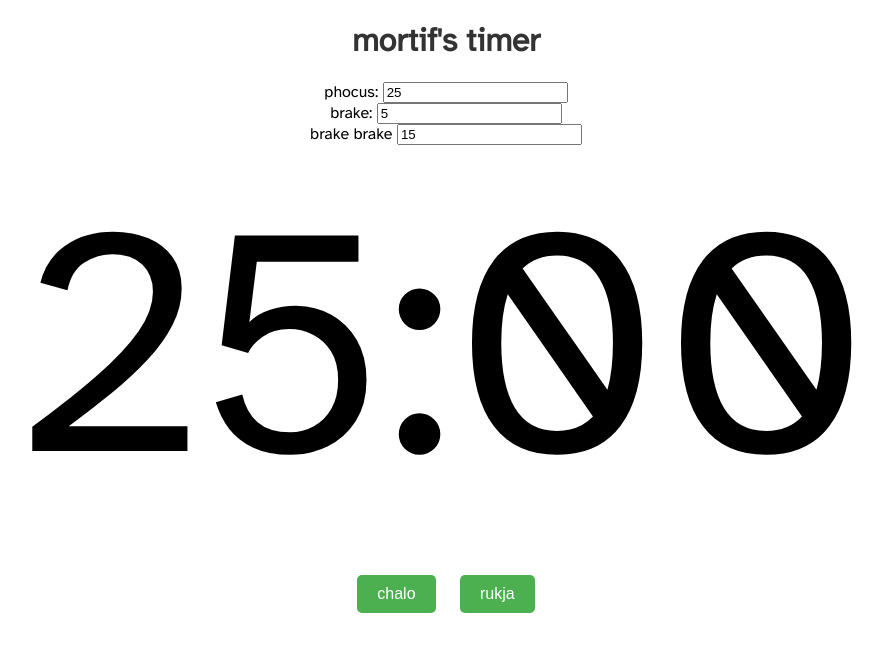
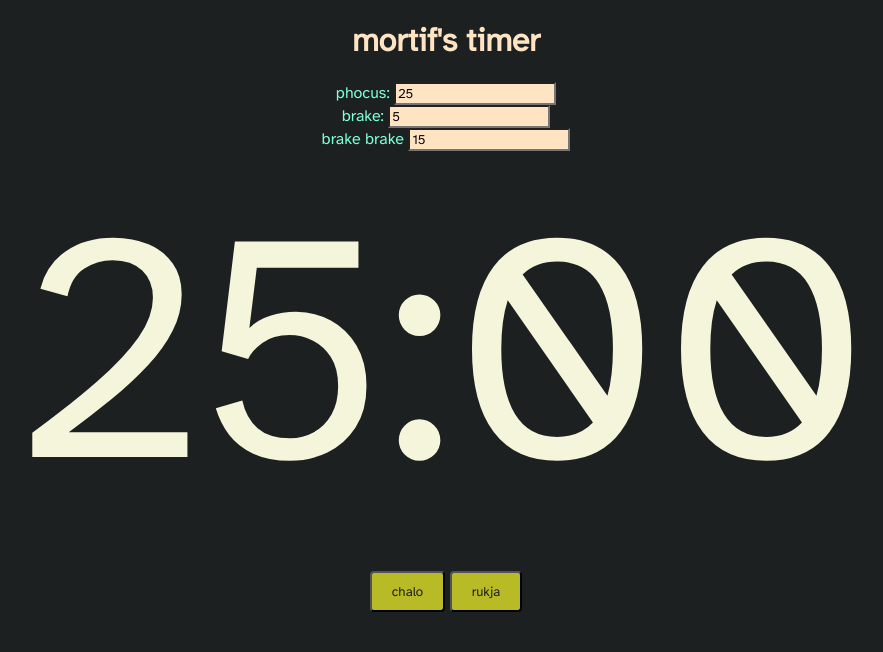
Before and after one commit to DrunkenLyricist/pomo, a plain HTML site: page index.html in a window 1280 px wide. Shown: the whole page, without its empty margins (194-1077 px from the left). Drawn offline with Linux system fonts and the light colour scheme.

Commit message:
Update index.html

```diff
--- a/index.html
+++ b/index.html
@@ -9,8 +9,8 @@
     body {
       font-family: 'Atkinson Hyperlegible', Arial, sans-serif;
       text-align: center;
-      background-color: #ffffff; /* Default background color */
-      transition: background-color 0.5s ease;
+      background-color: #1d2021; /* Default background color */
+      transition: background-color 10s ease;
     }
 
     body.break {
@@ -22,31 +22,48 @@
     }
 
     h1 {
-      color: #333;
+      color: bisque;
     }
 
     .timer {
       font-size: 25.2vw;
       margin-bottom: 20px;
+    color: beige;
     }
+    label{
+        color:aquamarine;
+        font-family: 'Atkinson Hyperlegible', Arial, sans-serif;
+    }
+    input{
+        color: black;
+        background-color : bisque;
+        font-family: 'Atkinson Hyperlegible', Arial, sans-serif;
 
+    }
     button {
-      background-color: #4CAF50;
-      border: none;
-      color: white;
-      padding: 10px 20px;
-      text-align: center;
-      text-decoration: none;
-      display: inline-block;
-      font-size: 16px;
-      margin: 10px;
-      cursor: pointer;
-      border-radius: 5px;
-    }
+  display: inline-block;
+  padding: 10px 20px;
+  background-color: #b8bb26;
+  color: #1d2021;
+  text-decoration: none;
+  border-radius: 4px;
+  transition: background-color 0.3s ease;
+  font-family: 'Atkinson Hyperlegible', Arial, sans-serif;
+
+}
+
+/* Hover effect */
+button:hover {
+  background-color: #98971a;
+}
+marquee{
+    color: aqua;
+}
   </style>
 </head>
 <body>
-  <h1>mortif's timer</h1>
+    <h1>mortif's timer</h1>
+
   <div>
     <label for="focusTimeInput">phocus:</label>
     <input type="text" id="focusTimeInput" value="25" pattern="[0-9]+([.][0-9]+)?">
```
